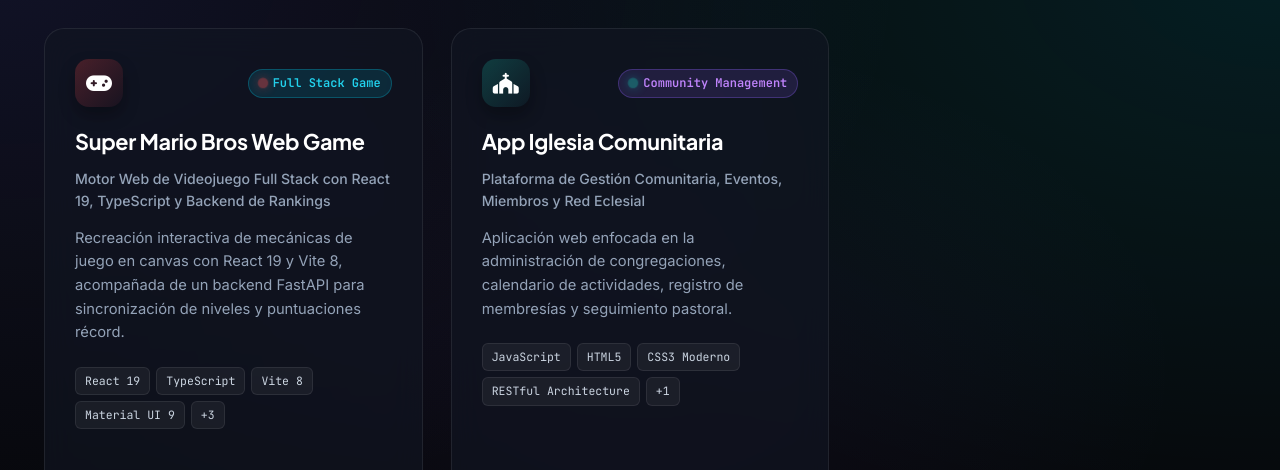
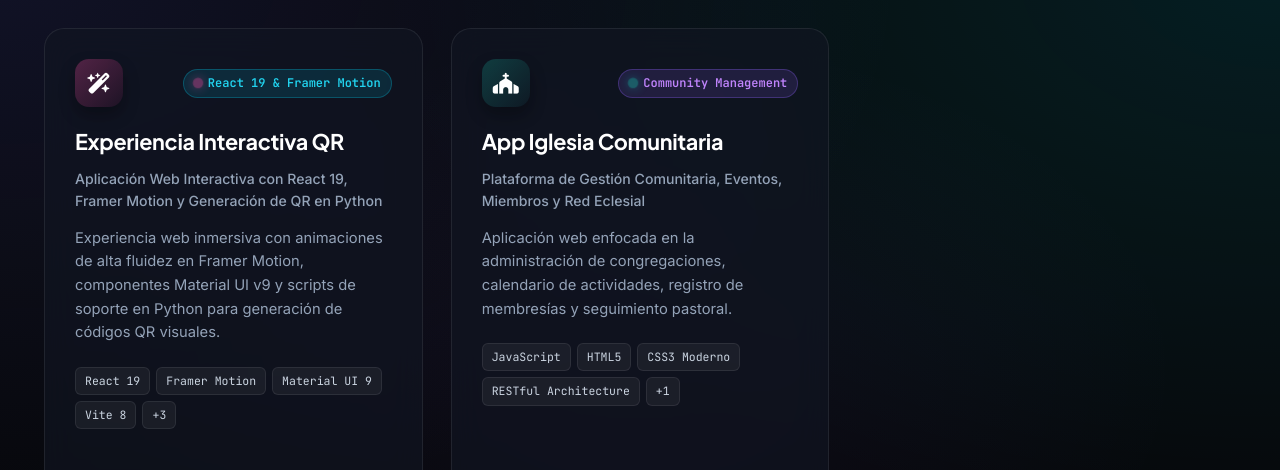
Before and after one commit to infagrasolution-afk/portafolio-personal, a website: page index.html in a window 1280 px wide. Shown: the part 2429-2899 px from the top of the page. Drawn offline with Linux system fonts and the light colour scheme.

Commit message:
feat: replace local test with personal repo (Experiencia Interactiva QR)

```diff
--- a/index.html
+++ b/index.html
@@ -145,8 +145,8 @@
             <button class="filter-btn" data-category="edtech">
               ⚡ EdTech & Herramientas
             </button>
-            <button class="filter-btn" data-category="game">
-              🎮 Game Engine
+            <button class="filter-btn" data-category="interactive">
+              ✨ Interactiva & UI
             </button>
             <button class="filter-btn" data-category="mobile">
               📱 Comunitaria
--- a/projects-data.js
+++ b/projects-data.js
@@ -220,38 +220,39 @@ const PROJECTS_DATA = [
     }
   },
   {
-    id: "mario-bros-engine",
-    title: "Super Mario Bros Web Game",
-    subtitle: "Motor Web de Videojuego Full Stack con React 19, TypeScript y Backend de Rankings",
-    category: "game",
-    categoryLabel: "🎮 Game Engine & Interactivo",
-    badge: "Full Stack Game",
+    id: "experiencia-qr",
+    title: "Experiencia Interactiva QR",
+    subtitle: "Aplicación Web Interactiva con React 19, Framer Motion y Generación de QR en Python",
+    category: "interactive",
+    categoryLabel: "✨ UI/UX & Experiencias",
+    badge: "React 19 & Framer Motion",
     badgeType: "tech",
-    visibility: "Privado / Local",
+    visibility: "Público",
     stars: 0,
     featured: false,
-    accentColor: "#ef4444",
-    gradient: "linear-gradient(135deg, rgba(239, 68, 68, 0.25) 0%, rgba(185, 28, 28, 0.05) 100%)",
-    icon: "fa-gamepad",
-    shortDesc: "Recreación interactiva de mecánicas de juego en canvas con React 19 y Vite 8, acompañada de un backend FastAPI para sincronización de niveles y puntuaciones récord.",
-    summary: "Proyecto técnico que demuestra dominio en lógica de física 2D en JavaScript/TypeScript (colisiones, inercia, gravedad) y sincronización asíncrona de estado con servidor en FastAPI.",
+    accentColor: "#ec4899",
+    gradient: "linear-gradient(135deg, rgba(236, 72, 153, 0.3) 0%, rgba(190, 24, 93, 0.08) 100%)",
+    glowColor: "rgba(236, 72, 153, 0.4)",
+    icon: "fa-wand-magic-sparkles",
+    shortDesc: "Experiencia web inmersiva con animaciones de alta fluidez en Framer Motion, componentes Material UI v9 y scripts de soporte en Python para generación de códigos QR visuales.",
+    summary: "Proyecto frontend interactivo enfocado en diseño emocional y microinteracciones de alta fidelidad. Combina React 19, Vite 8 y Framer Motion con scripts de procesamiento en Python para renderizar códigos QR dinámicos y transiciones visuales enriquecidas.",
     highlights: [
-      "Desarrollado en React 19, TypeScript y Vite 8 con componentes MUI v9.",
-      "Implementación de loop de animación a 60 FPS con control de físicas de salto y detección de colisiones.",
-      "API backend en FastAPI para persistencia de líderes, niveles superados y métricas de partidas.",
-      "Manejo de audio y sprites interactivos con renderizado optimizado."
+      "Desarrollado sobre React 19 y Vite 8 con bundling ultrarrápido y soporte HMR.",
+      "Animaciones fluidas y transiciones reactivas mediante Framer Motion y Material UI 9.",
+      "Script de backend y automatización en Python (`generar_qr.py`) para procesamiento de códigos QR estilizados.",
+      "Pipeline de calidad con Oxlint para máxima velocidad de análisis estático."
     ],
-    techStack: ["React 19", "TypeScript", "Vite 8", "Material UI 9", "FastAPI", "Python", "HTML5 Canvas"],
+    techStack: ["React 19", "Framer Motion", "Material UI 9", "Vite 8", "Python", "Lucide React", "Oxlint"],
     metrics: [
-      { label: "Render", value: "60 FPS Canvas" },
-      { label: "Físicas", value: "Gravedad & AABB" },
-      { label: "API Scores", value: "FastAPI REST" },
-      { label: "Tipado", value: "Strict TS" }
+      { label: "Versión React", value: "React 19" },
+      { label: "Animaciones", value: "Framer Motion" },
+      { label: "Generador QR", value: "Python Script" },
+      { label: "Build Tool", value: "Vite 8" }
     ],
-    challenge: "Garantizar una tasa constante de 60 cuadros por segundo en navegadores web mientras se gestionan eventos de entrada del teclado sin latencia y se actualizan tablas de récord en tiempo real.",
-    solution: "Separación del loop de actualización de físicas del ciclo de vida de React, usando `requestAnimationFrame` acoplado a un motor AABB de colisiones y llamadas API no bloqueantes.",
+    challenge: "Crear una experiencia web visualmente cautivadora con animaciones complejas sin degradar los 60 FPS ni saturar el rendimiento en dispositivos móviles.",
+    solution: "Aprovechamiento de transformaciones aceleradas por hardware con Framer Motion, acopladas al nuevo motor concurrente de React 19 y generación eficiente de assets en Python.",
     links: {
-      github: null,
+      github: "https://github.com/infagrasolution-afk/personal",
       demo: null
     }
   },
```
